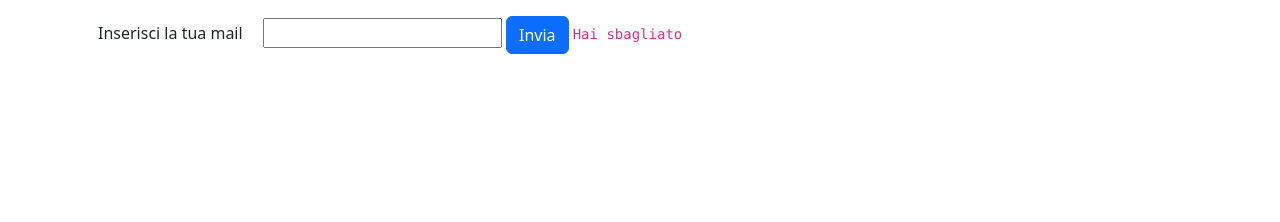
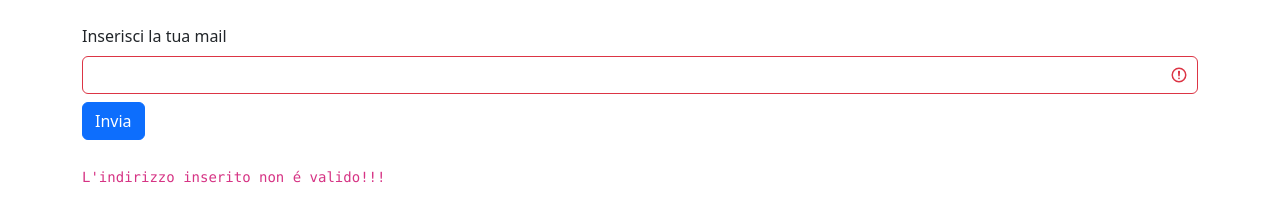
Before and after one commit to GrPaladino/js-mail-dadi, a plain HTML site: page mail/index.html in a window 1280 px wide. Both pictures are taken after a click on the button "Invia". Drawn offline with nearby package versions, Linux system fonts and the light colour scheme.

Commit message:
Feat: add is-invalid class

```diff
--- a/mail/Js/main.js
+++ b/mail/Js/main.js
@@ -10,6 +10,7 @@ const emails = ["ciao@ciao.it", "arrivederci@ciao.it", "emailcorretta@ciao.it"];
 inputBtn.addEventListener("click", function () {
   const userMail = userInput.value;
   console.log(1);
+
   let found = false;
 
   for (let i = 0; i < emails.length; i++) {
@@ -21,12 +22,17 @@ inputBtn.addEventListener("click", function () {
   }
 
   let message = "";
+  let valid = "is-valid";
 
   if (found == true) {
-    message = "benvenuto";
+    message = "Benvenuto";
   } else {
-    message = "Hai sbagliato";
+    message = "L'indirizzo inserito non é valido!!!";
+    valid = "is-invalid";
   }
+
   resultElement.innerText = message;
   console.log(message);
+
+  userInput.classList.add(valid);
 });
--- a/mail/index.html
+++ b/mail/index.html
@@ -23,12 +23,13 @@
   </head>
   <body>
     <div class="container my-3">
-      <label for="user-mail" class="px-3">Inserisci la tua mail</label>
-      <input type="email" id="user-mail" />
+      <label for="user-mail" class="my-2">Inserisci la tua mail</label>
+      <input type="email" id="user-mail" class="form-control" />
 
-      <button class="btn btn-primary" id="user-btn">Invia</button>
-
-      <code id="result"></code>
+      <button class="btn btn-primary my-2" id="user-btn">Invia</button>
+      <div class="my-3">
+        <code id="result"></code>
+      </div>
     </div>
 
     <!-- Link Bootstrap JS -->
```
